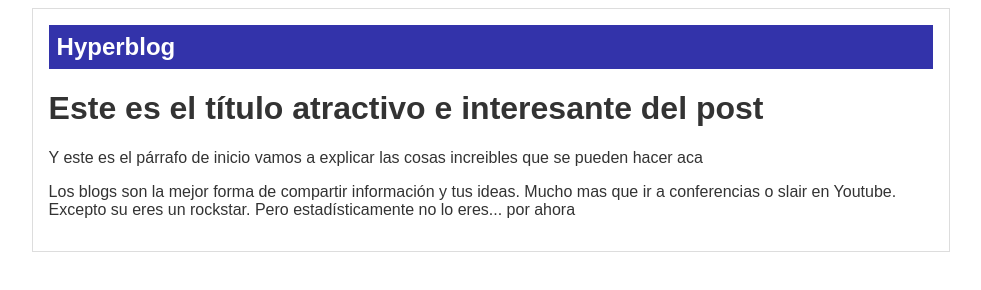
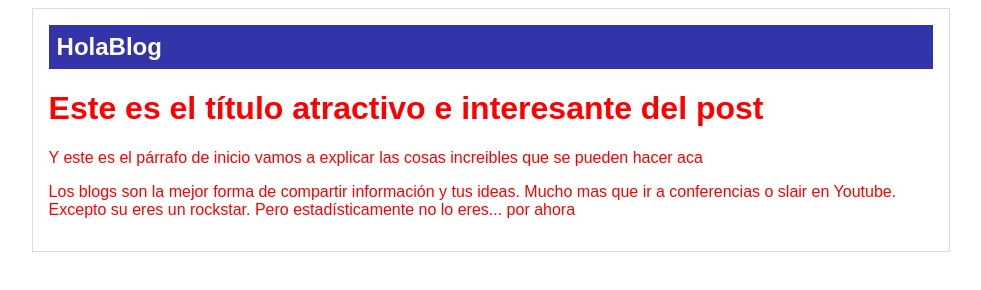
Before and after one commit to matespinosa/git, a plain HTML site: page index.html in a window 1280 px wide. Shown: the whole page, without its empty margins (149-1130 px from the left). Drawn offline with Linux system fonts and the light colour scheme; files whose address does not match are found by name.

Commit message:
modifique la cabecera y el color del texto

```diff
--- a/css/styles.css
+++ b/css/styles.css
@@ -2,7 +2,7 @@ body {
   text-align: center;
   font-family: Arial;
   font-size: 16px;
-  color: #333;
+  color: red;
 }
 
 #container {
--- a/index.html
+++ b/index.html
@@ -9,7 +9,7 @@
 <body>
   <div id="container">
     <div id="header">
-      <h2>Hyperblog</h2>
+      <h2>HolaBlog</h2>
     </div>
     <div id="post">
       <h1>Este es el título atractivo e interesante del post</h1>
```
